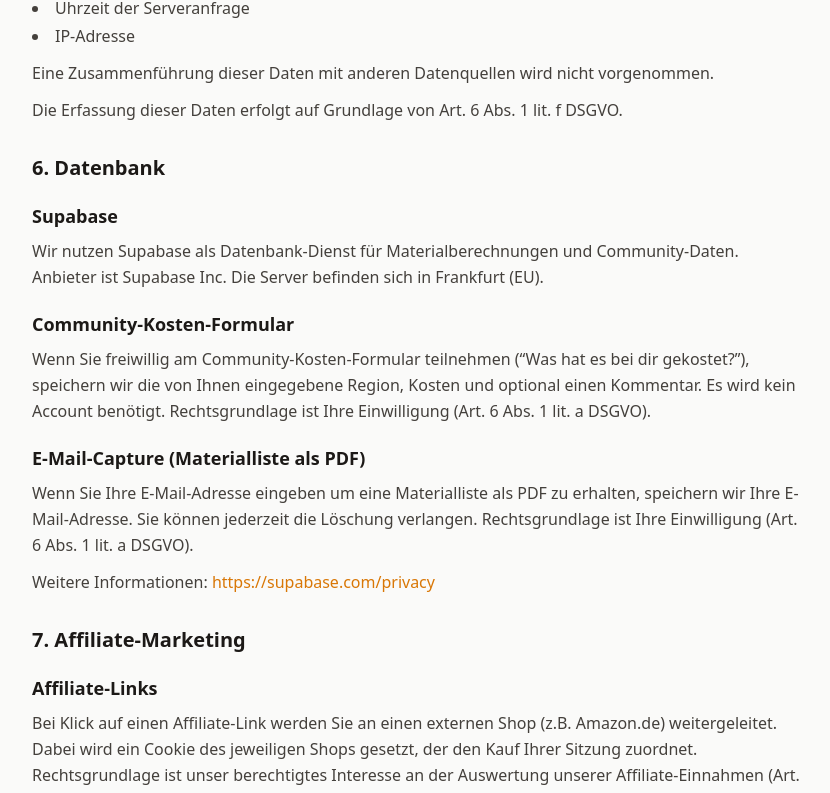
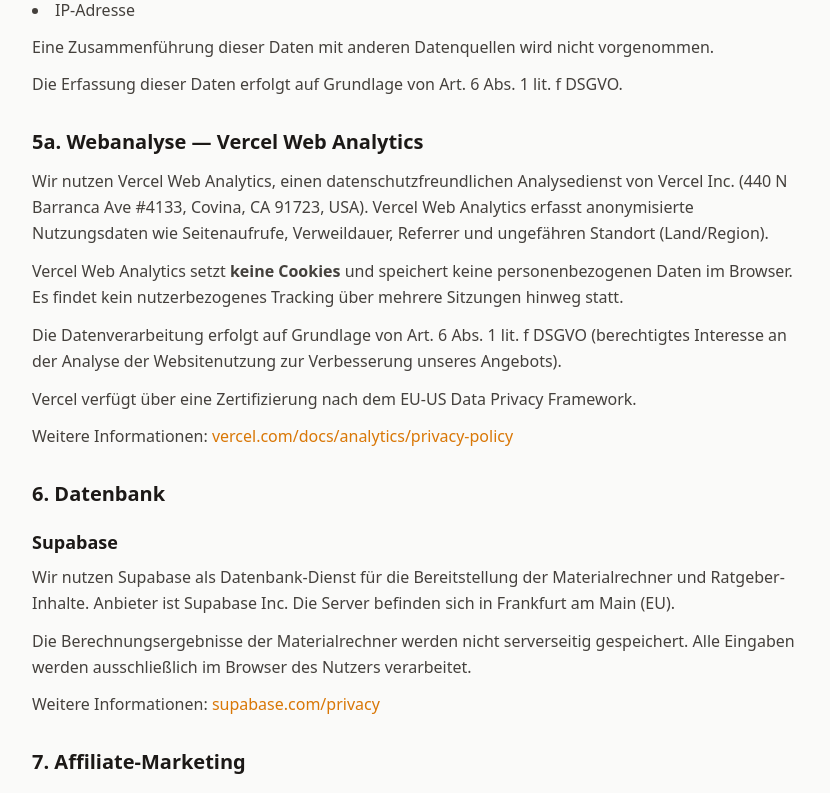
Before and after one commit to berndgalter-lab/hausbau-hero, a Next.js app: page /datenschutz in a window 1280 px wide. Shown: the part 1993-2786 px from the top of the page, without its empty margins (112-942 px from the left). Built offline with nearby package versions, Linux system fonts and the light colour scheme; no server answers; the database is empty.

Commit message:
ga=git add .

```diff
--- a/src/app/datenschutz/page.tsx
+++ b/src/app/datenschutz/page.tsx
@@ -41,9 +41,8 @@
           <strong>Wie erfassen wir Ihre Daten?</strong>
           <br />
           Ihre Daten werden zum einen dadurch erhoben, dass Sie uns diese
-          mitteilen (z.B. per E-Mail oder über das
-          Community-Kosten-Formular). Andere Daten werden automatisch beim
-          Besuch der Website durch unsere IT-Systeme erfasst. Das sind vor
+          mitteilen (z.B. per E-Mail-Kontakt). Andere Daten werden
+          automatisch beim Besuch der Website durch unsere IT-Systeme erfasst. Das sind vor
           allem technische Daten (z.B. Internetbrowser, Betriebssystem oder
           Uhrzeit des Seitenaufrufs).
         </p>
@@ -182,36 +181,55 @@
         </p>
       </section>
 
+      {/* 5a */}
+      <section className="mb-8">
+        <h2 className="text-xl font-bold mb-3">5a. Webanalyse — Vercel Web Analytics</h2>
+        <p className="text-stone-700 leading-relaxed mb-3">
+          Wir nutzen Vercel Web Analytics, einen datenschutzfreundlichen Analysedienst
+          von Vercel Inc. (440 N Barranca Ave #4133, Covina, CA 91723, USA). Vercel
+          Web Analytics erfasst anonymisierte Nutzungsdaten wie Seitenaufrufe,
+          Verweildauer, Referrer und ungefähren Standort (Land/Region).
+        </p>
+        <p className="text-stone-700 leading-relaxed mb-3">
+          Vercel Web Analytics setzt <strong>keine Cookies</strong> und speichert keine
+          personenbezogenen Daten im Browser. Es findet kein nutzerbezogenes Tracking
+          über mehrere Sitzungen hinweg statt.
+        </p>
+        <p className="text-stone-700 leading-relaxed mb-3">
+          Die Datenverarbeitung erfolgt auf Grundlage von Art. 6 Abs. 1 lit. f DSGVO
+          (berechtigtes Interesse an der Analyse der Websitenutzung zur Verbesserung
+          unseres Angebots).
+        </p>
+        <p className="text-stone-700 leading-relaxed mb-3">
+          Vercel verfügt über eine Zertifizierung nach dem EU-US Data Privacy Framework.
+        </p>
+        <p className="text-stone-700">
+          Weitere Informationen:{" "}
+          <a
+            href="https://vercel.com/docs/analytics/privacy-policy"
+            target="_blank"
+            rel="noopener noreferrer"
+            className="text-amber-600 hover:text-amber-700 break-all"
+          >
+            vercel.com/docs/analytics/privacy-policy
+          </a>
+        </p>
+      </section>
+
       {/* 6 */}
       <section className="mb-8">
         <h2 className="text-xl font-bold mb-3">6. Datenbank</h2>
 
         <h3 className="text-lg font-semibold mt-5 mb-2">Supabase</h3>
         <p className="text-stone-700 leading-relaxed mb-3">
-          Wir nutzen Supabase als Datenbank-Dienst für
-          Materialberechnungen und Community-Daten. Anbieter ist Supabase
-          Inc. Die Server befinden sich in Frankfurt (EU).
+          Wir nutzen Supabase als Datenbank-Dienst für die Bereitstellung der
+          Materialrechner und Ratgeber-Inhalte. Anbieter ist Supabase Inc.
+          Die Server befinden sich in Frankfurt am Main (EU).
         </p>
-
-        <h3 className="text-lg font-semibold mt-5 mb-2">
-          Community-Kosten-Formular
-        </h3>
         <p className="text-stone-700 leading-relaxed mb-3">
-          Wenn Sie freiwillig am Community-Kosten-Formular teilnehmen
-          (&ldquo;Was hat es bei dir gekostet?&rdquo;), speichern wir die
-          von Ihnen eingegebene Region, Kosten und optional einen
-          Kommentar. Es wird kein Account benötigt. Rechtsgrundlage ist
-          Ihre Einwilligung (Art. 6 Abs. 1 lit. a DSGVO).
-        </p>
-
-        <h3 className="text-lg font-semibold mt-5 mb-2">
-          E-Mail-Capture (Materialliste als PDF)
-        </h3>
-        <p className="text-stone-700 leading-relaxed mb-3">
-          Wenn Sie Ihre E-Mail-Adresse eingeben um eine Materialliste als
-          PDF zu erhalten, speichern wir Ihre E-Mail-Adresse. Sie können
-          jederzeit die Löschung verlangen. Rechtsgrundlage ist Ihre
-          Einwilligung (Art. 6 Abs. 1 lit. a DSGVO).
+          Die Berechnungsergebnisse der Materialrechner werden nicht serverseitig
+          gespeichert. Alle Eingaben werden ausschließlich im Browser des Nutzers
+          verarbeitet.
         </p>
         <p className="text-stone-700">
           Weitere Informationen:{" "}
@@ -221,7 +239,7 @@
             rel="noopener noreferrer"
             className="text-amber-600 hover:text-amber-700 break-all"
           >
-            https://supabase.com/privacy
+            supabase.com/privacy
           </a>
         </p>
       </section>
@@ -277,7 +295,8 @@
         <h2 className="text-xl font-bold mb-3">8. Cookies</h2>
         <p className="text-stone-700 leading-relaxed mb-3">
           Unsere Website selbst verwendet keine Tracking-Cookies. Es
-          werden keine Analysetools wie Google Analytics eingesetzt.
+          werden keine cookie-basierten Analysetools wie Google Analytics eingesetzt.
+          Wir nutzen Vercel Web Analytics, einen cookielosen Analysedienst (siehe Abschnitt 5a).
         </p>
         <p className="text-stone-700">
           Cookies von Drittanbietern (z.B. Amazon) werden ausschließlich
--- a/src/app/impressum/page.tsx
+++ b/src/app/impressum/page.tsx
@@ -94,31 +94,6 @@
 
       <section className="mb-8">
         <h2 className="text-xl font-bold mb-3">
-          Haftungsausschluss / Disclaimer
-        </h2>
-        <p className="text-stone-700 leading-relaxed mb-3">
-          Die auf hausbau-hero.de bereitgestellten Informationen dienen
-          ausschließlich zu Informationszwecken. Die Materialberechnungen
-          basieren auf öffentlich verfügbaren Herstellerangaben und
-          branchenüblichen Erfahrungswerten.
-        </p>
-        <p className="text-stone-700 leading-relaxed mb-3">
-          Wir bemühen uns um Richtigkeit und Aktualität der Angaben,
-          übernehmen jedoch keine Gewähr für Vollständigkeit, Richtigkeit
-          oder Aktualität der bereitgestellten Berechnungen. Eine Haftung
-          für Schäden, die durch die Nutzung der auf dieser Website
-          enthaltenen Informationen entstehen, wird ausgeschlossen, soweit
-          dies gesetzlich zulässig ist.
-        </p>
-        <p className="text-stone-700">
-          Bauarbeiten erfordern Fachkenntnisse und erfolgen auf eigene
-          Gefahr. Im Zweifel empfehlen wir die Beauftragung eines
-          qualifizierten Handwerksbetriebs.
-        </p>
-      </section>
-
-      <section className="mb-8">
-        <h2 className="text-xl font-bold mb-3">
           Hinweis zu Affiliate-Links
         </h2>
         <p className="text-stone-700 leading-relaxed mb-3">
--- a/src/app/rechner/[slug]/page.tsx
+++ b/src/app/rechner/[slug]/page.tsx
@@ -366,7 +366,11 @@
 
           {material.length > 0 && (
             <div className="bg-white border border-stone-200 rounded-xl p-6 mb-6">
-              <h2 className="text-lg font-bold mb-4">📋 Materialliste</h2>
+              <h2 className="text-lg font-bold mb-2">📋 Materialliste</h2>
+              <p className="text-xs text-stone-500 mb-4">
+                Affiliate-Hinweis: Die Materialliste enthält Links zu Amazon.
+                Bei Kauf erhalten wir eine kleine Provision — für dich ändert sich der Preis nicht.
+              </p>
               <div className="overflow-x-auto">
                 <table className="w-full text-sm">
                   <thead>
```
